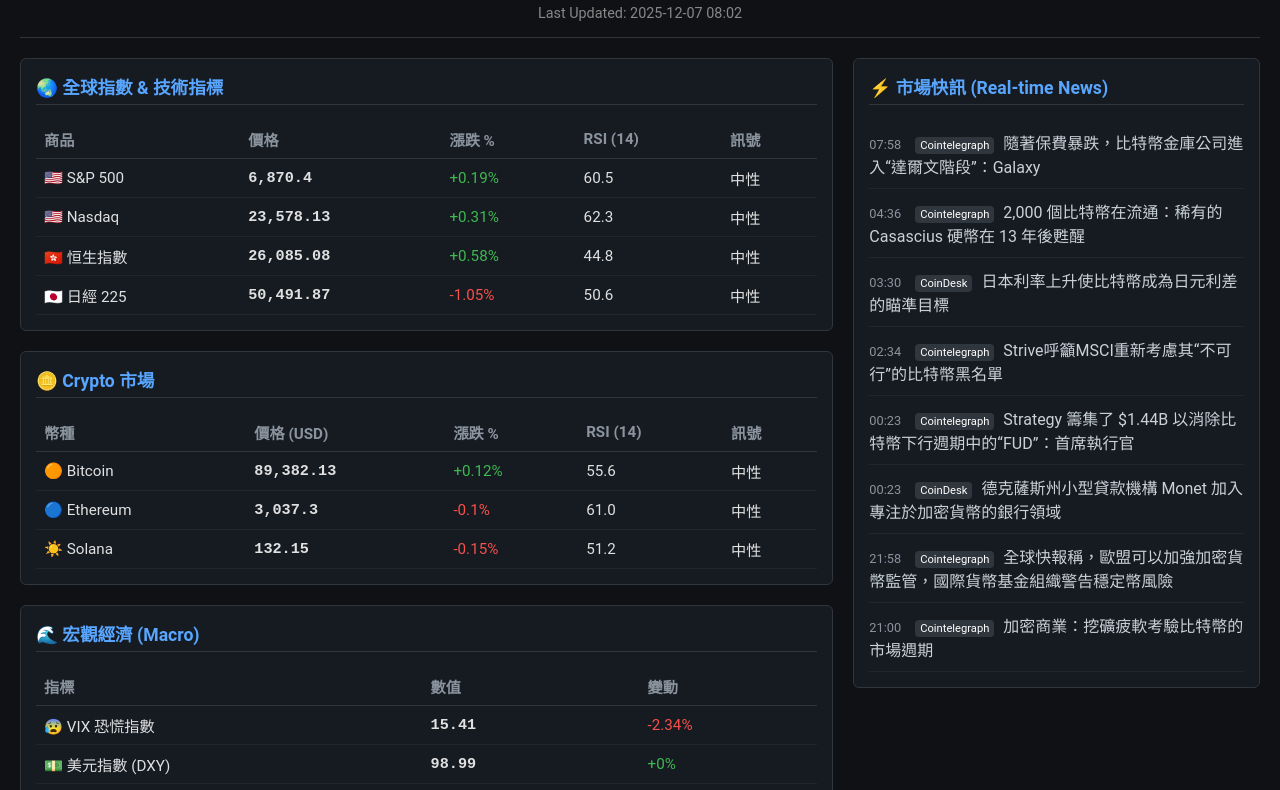
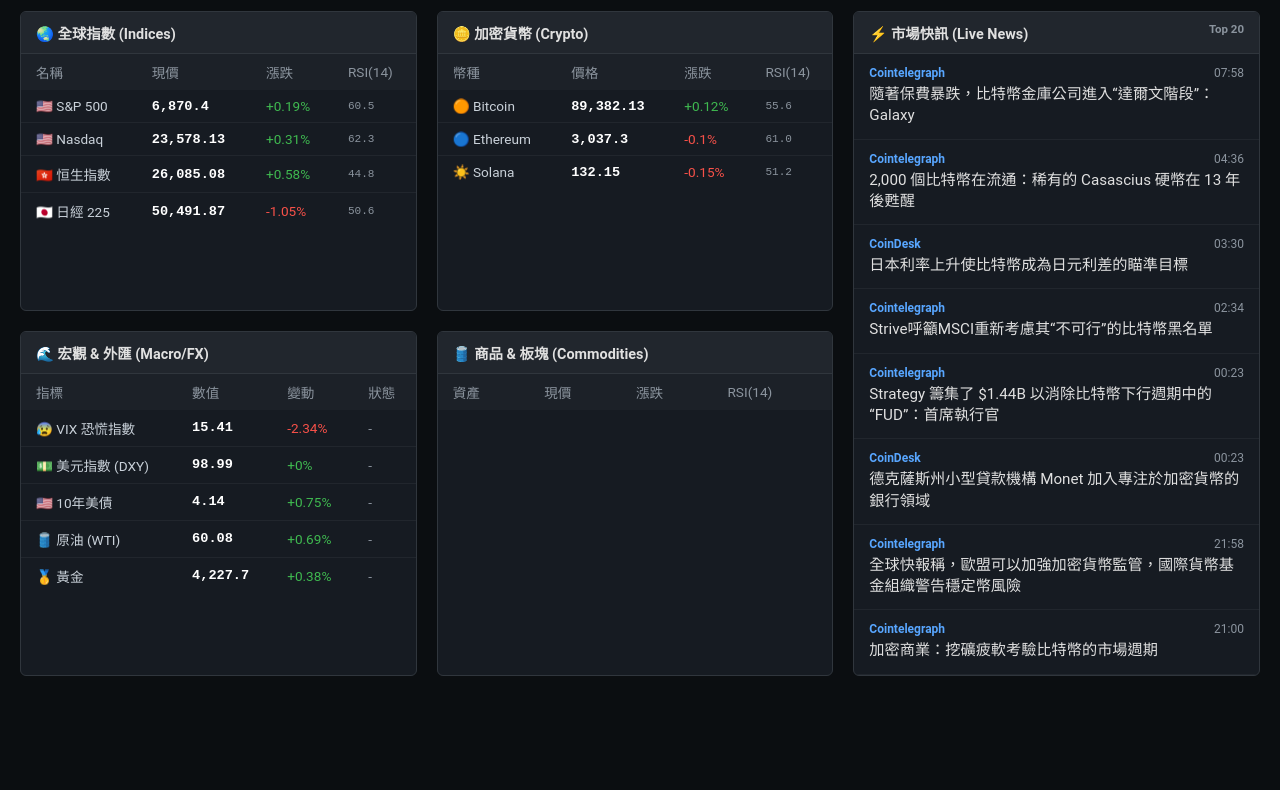
Before and after one commit to mansan1230/gemini_123, a plain HTML site: page index.html in a window 1280 px wide. Shown: the part 74-864 px from the top of the page. After the commit the page ends 800 px from the top, so only its background shows below. Drawn offline with Linux system fonts and the light colour scheme.

Commit message:
Update index.html

```diff
--- a/index.html
+++ b/index.html
@@ -3,103 +3,125 @@
 <head>
     <meta charset="UTF-8">
     <meta name="viewport" content="width=device-width, initial-scale=1.0">
-    <title>Trader 每日聚合器</title>
+    <title>Global Macro Trader Terminal</title>
     <style>
-        /* Dark Mode Trader Style */
-        body { font-family: "Roboto", "Segoe UI", sans-serif; background-color: #0f1115; color: #e0e0e0; margin: 0; padding: 20px; }
-        h1, h2, h3 { color: #ffffff; margin-top: 0; }
+        /* Dark Mode Professional Style */
+        body { font-family: "Roboto", "Segoe UI", sans-serif; background-color: #0b0e11; color: #c9d1d9; margin: 0; padding: 20px; }
 
-        .header { text-align: center; margin-bottom: 20px; border-bottom: 1px solid #333; padding-bottom: 15px; }
-        .timestamp { color: #888; font-size: 0.9em; }
+        .header { display: flex; justify-content: space-between; align-items: center; border-bottom: 2px solid #21262d; padding-bottom: 15px; margin-bottom: 20px; }
+        h1 { margin: 0; font-size: 1.5em; color: #58a6ff; }
+        .timestamp { color: #8b949e; font-family: monospace; }
 
-        .container { display: grid; grid-template-columns: 2fr 1fr; gap: 20px; max-width: 1400px; margin: 0 auto; }
+        /* 佈局：左邊數據 (2欄)，右邊新聞 (1欄) */
+        .main-container { display: grid; grid-template-columns: 2fr 1fr; gap: 20px; max-width: 1600px; margin: 0 auto; }
 
-        /* 區塊樣式 */
-        .box { background: #161b22; border: 1px solid #30363d; border-radius: 6px; padding: 15px; margin-bottom: 20px; }
-        .box-title { font-size: 1.1em; font-weight: bold; margin-bottom: 15px; color: #58a6ff; border-bottom: 1px solid #30363d; padding-bottom: 5px; }
+        /* 數據網格：左邊再分兩欄 */
+        .data-grid { display: grid; grid-template-columns: 1fr 1fr; gap: 20px; }
 
-        /* 表格樣式 */
-        table { width: 100%; border-collapse: collapse; font-size: 0.95em; }
-        th { text-align: left; color: #8b949e; padding: 8px; border-bottom: 1px solid #30363d; }
-        td { padding: 8px; border-bottom: 1px solid #21262d; }
+        .box { background: #161b22; border: 1px solid #30363d; border-radius: 6px; overflow: hidden; }
+        .box-header { background: #21262d; padding: 10px 15px; font-weight: bold; font-size: 0.9em; color: #e0e0e0; border-bottom: 1px solid #30363d; display: flex; justify-content: space-between; }
 
-        .price { font-family: "Courier New", monospace; font-weight: bold; }
-        .up { color: #3fb950; }   /* 綠漲 */
-        .down { color: #f85149; } /* 紅跌 */
+        /* 表格優化 */
+        table { width: 100%; border-collapse: collapse; font-size: 0.85em; }
+        th { text-align: left; color: #8b949e; padding: 8px 15px; background: #1c2128; font-weight: normal; }
+        td { padding: 8px 15px; border-bottom: 1px solid #21262d; }
+        tr:last-child td { border-bottom: none; }
 
-        .rsi-high { color: #f85149; font-weight: bold; } /* 超買 */
-        .rsi-low { color: #3fb950; font-weight: bold; }  /* 超賣 */
+        .price { font-family: "Courier New", monospace; font-weight: bold; color: #fff; }
+        .up { color: #3fb950; }
+        .down { color: #f85149; }
 
-        /* 新聞列表 */
-        .news-item { padding: 10px 0; border-bottom: 1px solid #21262d; }
-        .news-time { color: #8b949e; font-size: 0.8em; margin-right: 10px; }
-        .news-source { background: #30363d; color: #fff; padding: 2px 5px; border-radius: 4px; font-size: 0.7em; margin-right: 5px; }
-        .news-title a { color: #c9d1d9; text-decoration: none; transition: 0.2s; }
+        /* RSI 顏色標記 */
+        .rsi-val { font-family: monospace; }
+        .rsi-high { color: #f85149; font-weight: bold; } /* >70 */
+        .rsi-low { color: #3fb950; font-weight: bold; }  /* <30 */
+        .rsi-neu { color: #8b949e; }
+
+        /* 新聞區塊 (Scrollable) */
+        .news-scroll { max-height: 800px; overflow-y: auto; padding: 0; }
+        .news-item { padding: 12px 15px; border-bottom: 1px solid #21262d; transition: background 0.2s; }
+        .news-item:hover { background: #1c2128; }
+        .news-meta { display: flex; justify-content: space-between; font-size: 0.75em; color: #8b949e; margin-bottom: 4px; }
+        .news-source { color: #58a6ff; font-weight: bold; }
+        .news-title a { color: #e0e0e0; text-decoration: none; font-size: 0.95em; line-height: 1.4; display: block; }
         .news-title a:hover { color: #58a6ff; }
 
-        /* 響應式 */
-        @media (max-width: 768px) {
-            .container { grid-template-columns: 1fr; }
+        /* Scrollbar Style */
+        ::-webkit-scrollbar { width: 8px; }
+        ::-webkit-scrollbar-track { background: #0b0e11; }
+        ::-webkit-scrollbar-thumb { background: #30363d; border-radius: 4px; }
+        ::-webkit-scrollbar-thumb:hover { background: #58a6ff; }
+
+        @media (max-width: 1000px) {
+            .main-container { grid-template-columns: 1fr; }
+            .data-grid { grid-template-columns: 1fr; }
         }
     </style>
 </head>
 <body>
 
     <div class="header">
-        <h1>📈 Daily Trader Dashboard</h1>
-        <div id="update-time" class="timestamp">Loading...</div>
+        <h1>📊 Global Macro Trader Terminal</h1>
+        <div id="update-time" class="timestamp">Initializing...</div>
     </div>
 
-    <div class="container">
-        <div class="left-col">
+    <div class="main-container">
+
+        <div class="data-grid">
 
             <div class="box">
-                <div class="box-title">🌏 全球指數 & 技術指標</div>
+                <div class="box-header">🌏 全球指數 (Indices)</div>
                 <table>
-                    <thead>
-                        <tr><th>商品</th><th>價格</th><th>漲跌 %</th><th>RSI (14)</th><th>訊號</th></tr>
-                    </thead>
+                    <thead><tr><th>名稱</th><th>現價</th><th>漲跌</th><th>RSI(14)</th></tr></thead>
                     <tbody id="indices-box"></tbody>
                 </table>
             </div>
 
             <div class="box">
-                <div class="box-title">🪙 Crypto 市場</div>
+                <div class="box-header">🪙 加密貨幣 (Crypto)</div>
                 <table>
-                    <thead>
-                        <tr><th>幣種</th><th>價格 (USD)</th><th>漲跌 %</th><th>RSI (14)</th><th>訊號</th></tr>
-                    </thead>
+                    <thead><tr><th>幣種</th><th>價格</th><th>漲跌</th><th>RSI(14)</th></tr></thead>
                     <tbody id="crypto-box"></tbody>
                 </table>
             </div>
 
-             <div class="box">
-                <div class="box-title">🌊 宏觀經濟 (Macro)</div>
+            <div class="box">
+                <div class="box-header">🌊 宏觀 & 外匯 (Macro/FX)</div>
                 <table>
-                    <thead>
-                        <tr><th>指標</th><th>數值</th><th>變動</th></tr>
-                    </thead>
+                    <thead><tr><th>指標</th><th>數值</th><th>變動</th><th>狀態</th></tr></thead>
                     <tbody id="macro-box"></tbody>
                 </table>
             </div>
+
+            <div class="box">
+                <div class="box-header">🛢️ 商品 & 板塊 (Commodities)</div>
+                <table>
+                    <thead><tr><th>資產</th><th>現價</th><th>漲跌</th><th>RSI(14)</th></tr></thead>
+                    <tbody id="commodities-box"></tbody>
+                </table>
+            </div>
+
         </div>
 
-        <div class="right-col">
-            <div class="box">
-                <div class="box-title">⚡ 市場快訊 (Real-time News)</div>
-                <div id="news-box"></div>
+        <div class="box">
+            <div class="box-header">
+                <span>⚡ 市場快訊 (Live News)</span>
+                <span style="font-size:0.8em; color:#8b949e">Top 20</span>
             </div>
+            <div id="news-box" class="news-scroll">
+                </div>
         </div>
+
     </div>
 
     <script>
         fetch('daily_news.json?t=' + new Date().getTime())
             .then(r => r.json())
             .then(data => {
-                document.getElementById('update-time').textContent = "Last Updated: " + data.update_time;
+                document.getElementById('update-time').textContent = "DATA TIME: " + data.update_time + " (HKT)";
 
-                // 渲染函數
-                function renderTable(id, list, showRsi=false) {
+                // 通用渲染表格
+                function renderTable(id, list) {
                     const el = document.getElementById(id);
                     if(!list) return;
                     list.forEach(item => {
@@ -107,15 +129,13 @@
                         const colorClass = isUp ? 'up' : 'down';
                         const sign = isUp ? '+' : '';
 
-                        let rsiHtml = '';
-                        if(showRsi) {
-                            let rsiClass = '';
-                            if (item.rsi > 70) rsiClass = 'rsi-high';
-                            if (item.rsi < 30) rsiClass = 'rsi-low';
-                            rsiHtml = `<td class="${rsiClass}">${item.rsi}</td><td><span class="${rsiClass}">${item.signal}</span></td>`;
-                        } else {
-                            // 宏觀數據沒有 RSI
-                            rsiHtml = '';
+                        // RSI 處理
+                        let rsiHtml = '<td class="rsi-neu">-</td>';
+                        if(item.rsi && item.rsi !== "-") {
+                            let rsiColor = 'rsi-neu';
+                            if(item.rsi > 70) rsiColor = 'rsi-high'; // 超買
+                            if(item.rsi < 30) rsiColor = 'rsi-low';  // 超賣
+                            rsiHtml = `<td class="rsi-val ${rsiColor}">${item.rsi}</td>`;
                         }
 
                         el.innerHTML += `
@@ -129,19 +149,24 @@
                     });
                 }
 
-                renderTable('indices-box', data.indices, true);
-                renderTable('crypto-box', data.crypto, true);
-                renderTable('macro-box', data.macro, false);
+                renderTable('indices-box', data.indices);
+                renderTable('crypto-box', data.crypto);
+                renderTable('macro-box', data.macro);
+                renderTable('commodities-box', data.commodities);
 
-                // 渲染新聞
+                // 渲染新聞 (帶 Scrollbar)
                 const newsEl = document.getElementById('news-box');
                 if(data.news) {
                     data.news.forEach(n => {
                         newsEl.innerHTML += `
                             <div class="news-item">
-                                <span class="news-time">${n.time}</span>
-                                <span class="news-source">${n.source}</span>
-                                <span class="news-title"><a href="${n.link}" target="_blank">${n.title}</a></span>
+                                <div class="news-meta">
+                                    <span class="news-source">${n.source}</span>
+                                    <span>${n.time}</span>
+                                </div>
+                                <div class="news-title">
+                                    <a href="${n.link}" target="_blank">${n.title}</a>
+                                </div>
                             </div>
                         `;
                     });
```
